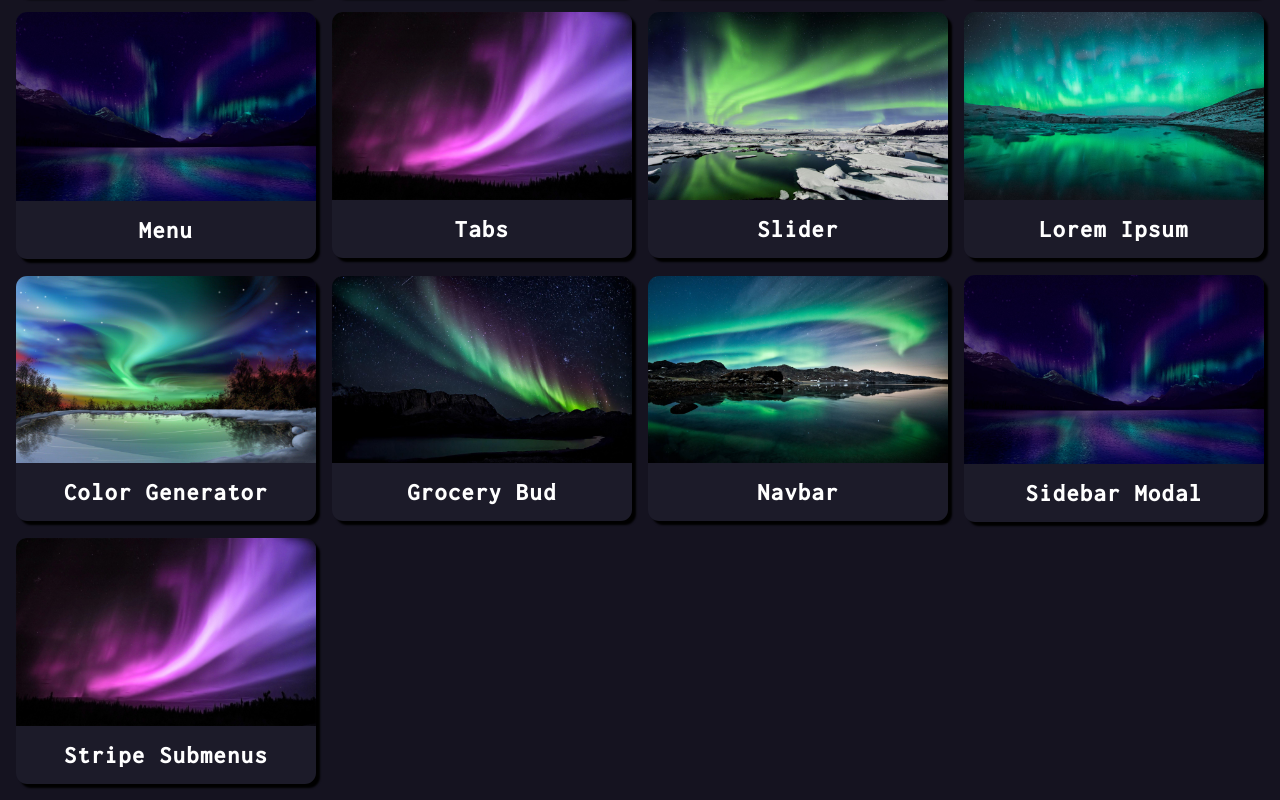
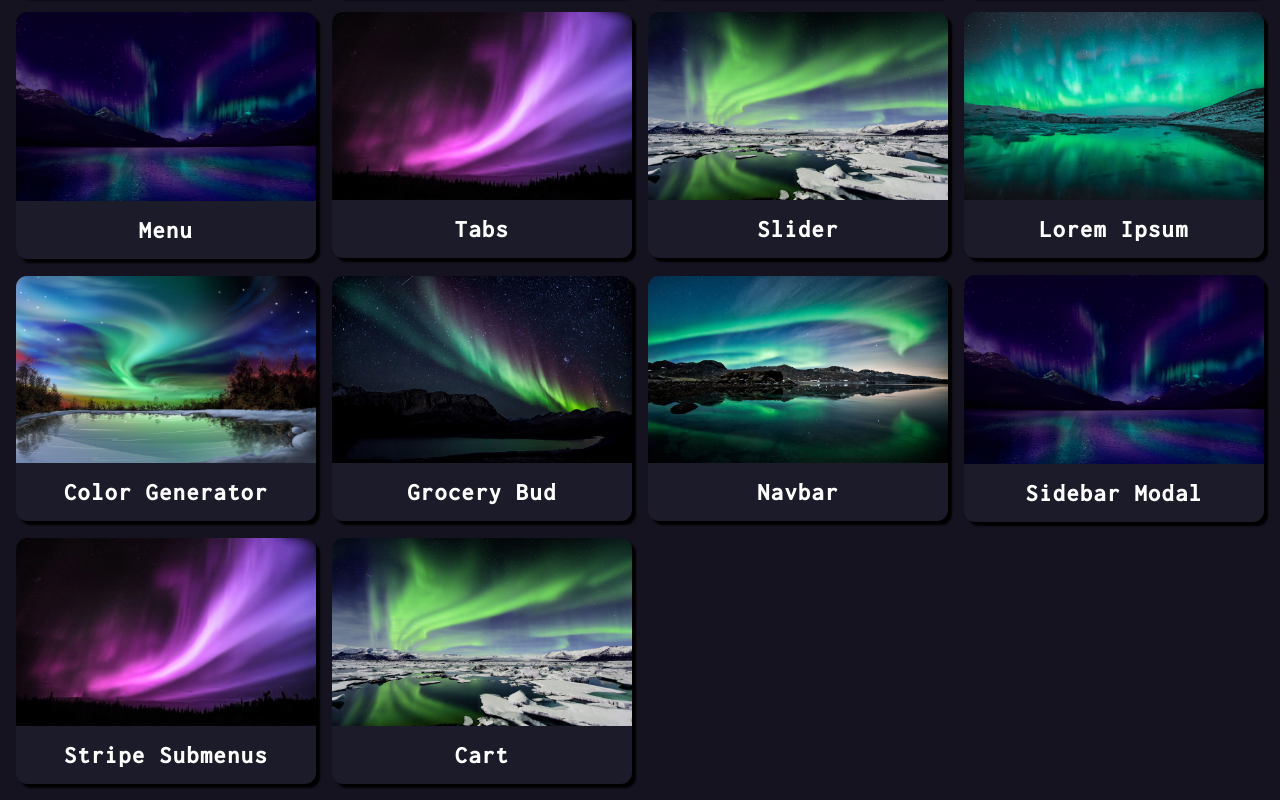
Before and after one commit to mitul-garg/react-practice-projects, a React (Create React App) app: page / in a window 1280 px wide. Shown: the part 351-1151 px from the top of the page. Built offline with nearby package versions, Linux system fonts and the light colour scheme.

Commit message:
Cart Added

```diff
--- a/src/data.js
+++ b/src/data.js
@@ -77,6 +77,12 @@ const projects = [
     title: "stripe submenus",
     url: "https://mg-react-practice-stripe-submenus.netlify.app",
   },
+  {
+    id: 14,
+    image: "./images/img7.jpg",
+    title: "cart",
+    url: "https://mg-react-practice-cart.netlify.app",
+  },
 ];
 
 export default projects;
```
